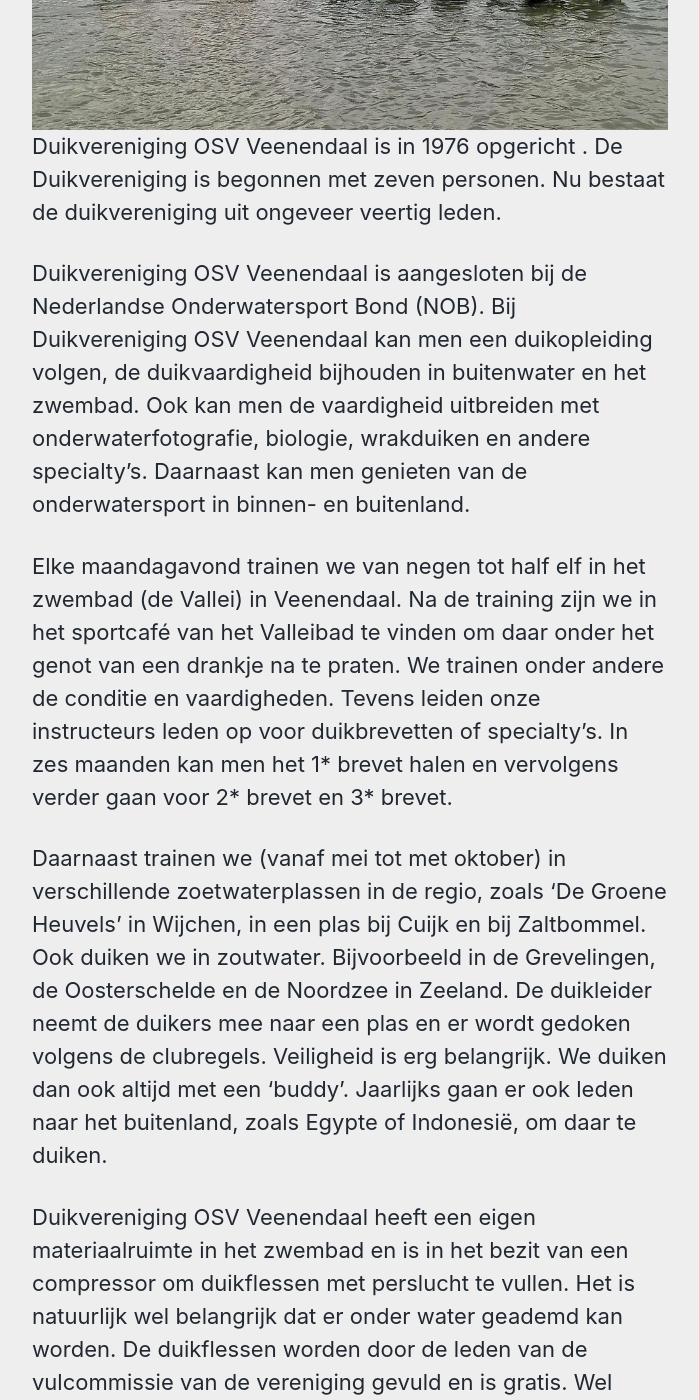
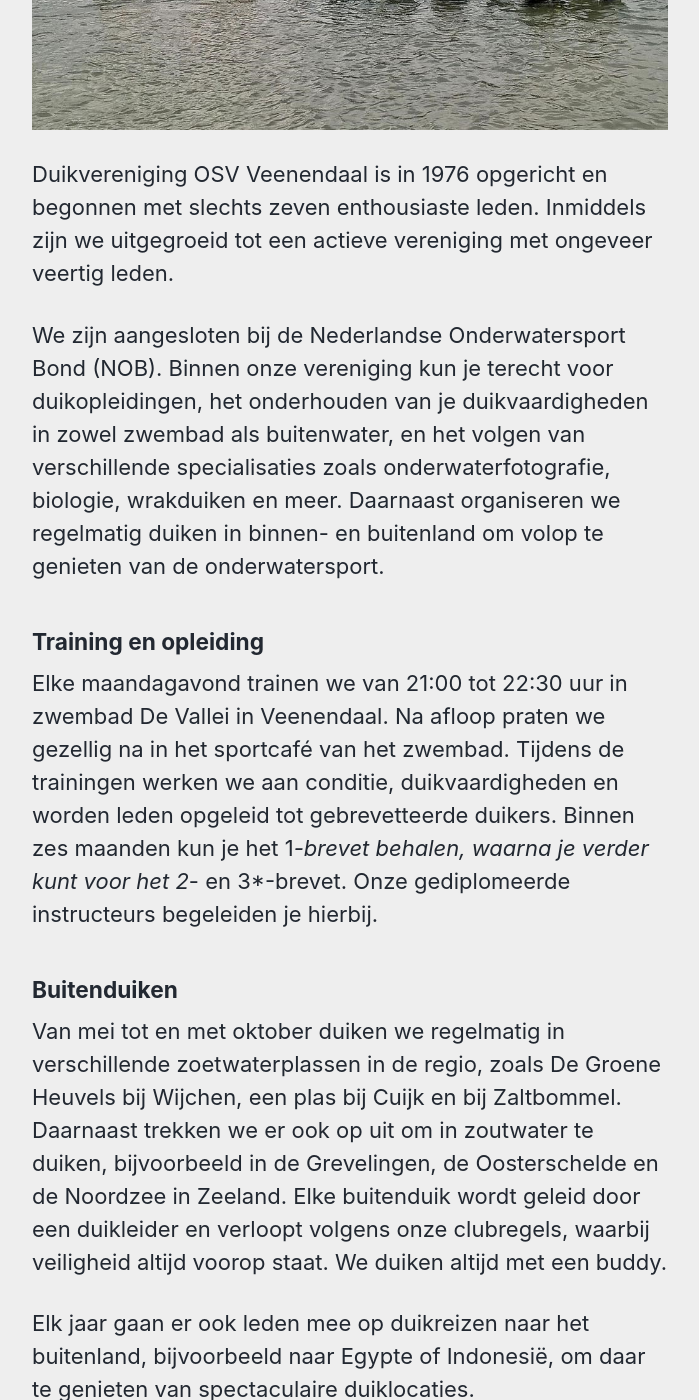
Before and after one commit to walthertimmer/osvveenendaal.nl, a Jekyll site: the page built from _pages/wie-zijn-wij.md, in a window 1280 px wide and 1400 px high, scrolled down 453 px. Shown: the whole window, without its empty margins (290-989 px from the left). Built offline with Jekyll 4.4.1, drawn with Linux system fonts in a browser that asks for light colours; cached includes are drawn as plain includes; some of the changed text lies outside the part shown.

Commit message:
Update wie-zijn-wij.md

```diff
--- a/_pages/wie-zijn-wij.md
+++ b/_pages/wie-zijn-wij.md
@@ -7,16 +7,29 @@ description: "OSV Veenendaal is een NOB-duikvereniging opgericht in 1976. Met zo
 ---
 #### Wie zijn wij
 ![OSV Veenendaal](/assets/images/groetjes-osv.jpg)
-Duikvereniging OSV Veenendaal is in 1976 opgericht . De Duikvereniging is begonnen met zeven personen. Nu bestaat de duikvereniging uit ongeveer veertig leden.
 
-Duikvereniging OSV Veenendaal is aangesloten bij de Nederlandse Onderwatersport Bond (NOB). Bij Duikvereniging OSV Veenendaal kan men een duikopleiding volgen, de duikvaardigheid bijhouden in buitenwater en het zwembad. Ook kan men de vaardigheid uitbreiden met onderwaterfotografie, biologie, wrakduiken en andere specialty’s. Daarnaast kan men genieten van de onderwatersport in binnen- en buitenland.
+Duikvereniging OSV Veenendaal is in 1976 opgericht en begonnen met slechts zeven enthousiaste leden. Inmiddels zijn we uitgegroeid tot een actieve vereniging met ongeveer veertig leden.
 
-Elke maandagavond trainen we van negen tot half elf in het zwembad (de Vallei) in Veenendaal. Na de training zijn we in het sportcafé van het Valleibad te vinden om daar onder het genot van een drankje na te praten. We trainen onder andere de conditie en vaardigheden. Tevens leiden onze instructeurs leden op voor duikbrevetten of specialty’s. In zes maanden kan men het 1* brevet halen en vervolgens verder gaan voor 2* brevet en 3* brevet.
+We zijn aangesloten bij de Nederlandse Onderwatersport Bond (NOB). Binnen onze vereniging kun je terecht voor duikopleidingen, het onderhouden van je duikvaardigheden in zowel zwembad als buitenwater, en het volgen van verschillende specialisaties zoals onderwaterfotografie, biologie, wrakduiken en meer. Daarnaast organiseren we regelmatig duiken in binnen- en buitenland om volop te genieten van de onderwatersport.
 
-Daarnaast trainen we (vanaf mei tot met oktober) in verschillende zoetwaterplassen in de regio, zoals ‘De Groene Heuvels’ in Wijchen, in een plas bij Cuijk en bij Zaltbommel. Ook duiken we in zoutwater. Bijvoorbeeld in de Grevelingen, de Oosterschelde en de Noordzee in Zeeland. De duikleider neemt de duikers mee naar een plas en er wordt gedoken volgens de clubregels. Veiligheid is erg belangrijk. We duiken dan ook altijd met een ‘buddy’. Jaarlijks gaan er ook leden naar het buitenland, zoals Egypte of Indonesië, om daar te duiken.
+##### Training en opleiding
 
-Duikvereniging OSV Veenendaal heeft een eigen materiaalruimte in het zwembad en is in het bezit van een compressor om duikflessen met perslucht te vullen. Het is natuurlijk wel belangrijk dat er onder water geademd kan worden. De duikflessen worden door de leden van de vulcommissie van de vereniging gevuld en is gratis. Wel dient er aan bepaalde eisen te worden voldaan. Zo dienen de duikflessen bij de materiaalcommissie van de duikvereniging geregistreerd te staan en dienen de duikflessen periodiek (om de vijf jaar) gekeurd te worden. Dit met het oog op de veiligheid van de duikers en de vulcommissie.
+Elke maandagavond trainen we van 21:00 tot 22:30 uur in zwembad De Vallei in Veenendaal. Na afloop praten we gezellig na in het sportcafé van het zwembad. Tijdens de trainingen werken we aan conditie, duikvaardigheden en worden leden opgeleid tot gebrevetteerde duikers. Binnen zes maanden kun je het 1*-brevet behalen, waarna je verder kunt voor het 2*- en 3*-brevet. Onze gediplomeerde instructeurs begeleiden je hierbij.
 
-We hopen als duikvereniging te groeien en verwelkomen graag nieuwe leden. Jaarlijks organiseren we dan ook een ‘Open Avond’ zodat mensen met het duiken en de duikvereniging kennis kunnen maken. Duikvereniging OSV Veenendaal verwacht van ieder nieuw lid dat ze binnen een maand na de aanmelding een medische duikkeuring ondergaan. Voor examens is te allen tijde een medische keuring vereist. Huidige leden van de duikvereniging laten zich vaak de bij polikliniek in Ede keuren. Veiligheid staat op een hoog niveau bij Duikvereniging OSV.
+##### Buitenduiken
 
-[Neem voor meer informatie contact met ons op.](/contact/)
+Van mei tot en met oktober duiken we regelmatig in verschillende zoetwaterplassen in de regio, zoals De Groene Heuvels bij Wijchen, een plas bij Cuijk en bij Zaltbommel. Daarnaast trekken we er ook op uit om in zoutwater te duiken, bijvoorbeeld in de Grevelingen, de Oosterschelde en de Noordzee in Zeeland. Elke buitenduik wordt geleid door een duikleider en verloopt volgens onze clubregels, waarbij veiligheid altijd voorop staat. We duiken altijd met een buddy.
+
+Elk jaar gaan er ook leden mee op duikreizen naar het buitenland, bijvoorbeeld naar Egypte of Indonesië, om daar te genieten van spectaculaire duiklocaties.
+
+##### Materiaal en faciliteiten
+
+Onze vereniging beschikt over een eigen materiaalruimte in zwembad De Vallei en heeft een eigen compressor voor het vullen van duikflessen. Deze worden kosteloos gevuld door de leden van de vulcommissie, mits de flessen geregistreerd zijn bij de materiaalcommissie en periodiek (eens per vijf jaar) gekeurd worden. Dit is essentieel voor de veiligheid van zowel de duikers als de vulcommissie.
+
+##### Nieuwe leden welkom!
+
+We groeien graag verder en verwelkomen met plezier nieuwe leden. Jaarlijks organiseren we een ‘Open Avond’ waar geïnteresseerden kennis kunnen maken met de duiksport en onze vereniging. Maar ook buiten deze open avond is het eigenlijk bijna elke maandag mogelijk om een keer mee te duiken of een keer een proefduik in het zwembad te maken.
+
+[Zin om een keer op proef mee te duiken? Vul ons formulier in!](https://forms.gle/m65W1JCuBNnB5Rjd8)
+
+[Heb je nog andere vragen voor je een duik wilt wagen? Mail ons dan vooral. We verwelkomen je graag.](/contact/)
```
